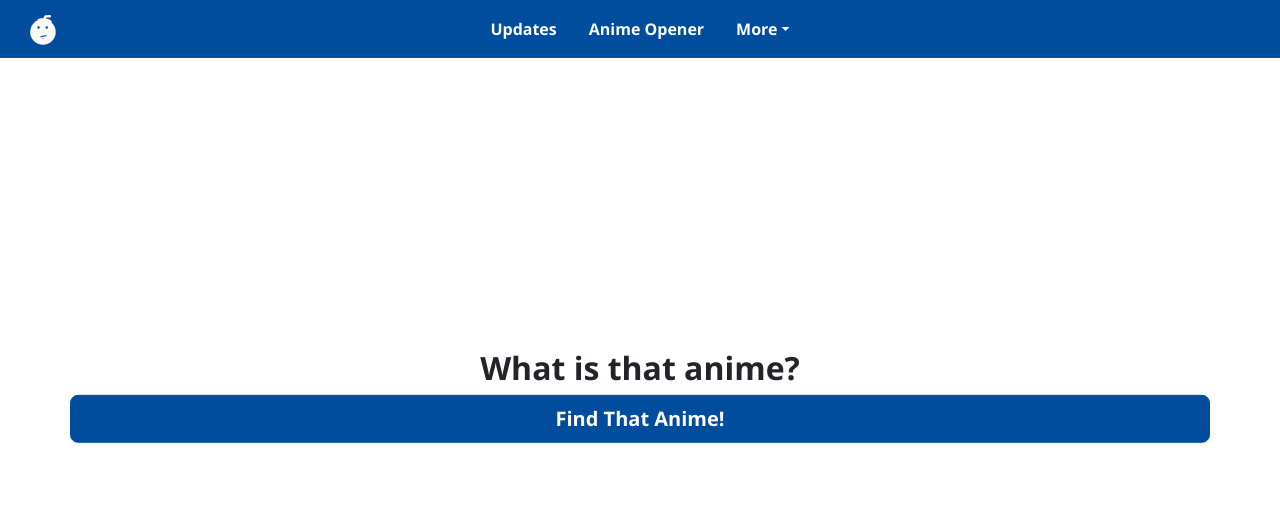
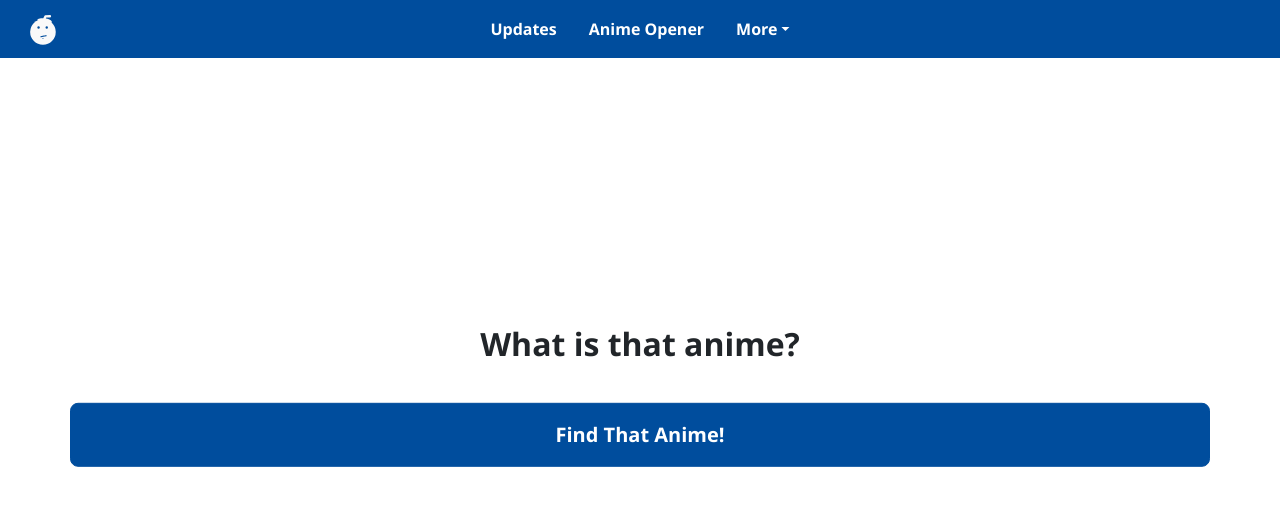
Before and after one commit to Bomberaid/website-app, a React (Vite) app: page /anime-opener in a window 1280 px wide. Shown: the top 506 px of the page. Built offline with nearby package versions, Linux system fonts and the light colour scheme.

Commit message:
Ready for Production

```diff
--- a/package.json
+++ b/package.json
@@ -15,10 +15,12 @@
     "bootstrap-icons": "^1.11.3",
     "crypto-js": "^4.2.0",
     "react": "^18.3.1",
+    "react-audio-visualize": "^1.2.0",
     "react-bootstrap": "^2.10.7",
     "react-dom": "^18.3.1",
     "react-router-dom": "^6.27.0",
-    "sass": "^1.83.0"
+    "sass": "^1.83.0",
+    "socket.io-client": "^4.8.1"
   },
   "devDependencies": {
     "@eslint/js": "^9.9.0",
@@ -33,6 +35,6 @@
     "sass-embedded": "^1.83.0",
     "typescript": "^5.5.3",
     "typescript-eslint": "^8.0.1",
-    "vite": "^5.4.1"
+    "vite": "^5.4.19"
   }
 }
--- a/src/AudioRecorder.tsx
+++ b/src/AudioRecorder.tsx
@@ -2,14 +2,19 @@ import React, { useState, useRef } from "react";
 import axios from "axios";
 
 import Row from 'react-bootstrap/Row';
+import { Stack } from "react-bootstrap";
+import { LiveAudioVisualizer } from "react-audio-visualize";
 
 const AudioRecorder: React.FC = () => {
   const [isRecording, setIsRecording] = useState(false);
-  //const [audioURL, setAudioURL] = useState<string | null>(null);
+  let found: boolean = false;
   const [animeFound, setAnimeFound] = useState<string | null>(null);
   const [imageFound, setImageFound] = useState<string | null>(null);
+  const [songFound, setSongFound] = useState<string | null>(null);
+  const [artistFound, setArtistFound] = useState<string | null>(null);
   const mediaRecorderRef = useRef<MediaRecorder | null>(null);
   const audioChunksRef = useRef<Blob[]>([]);
+  const [mediaRecorder, setMediaRecorder] = useState<MediaRecorder>();
 
   const startRecording = async () => {
     try {
@@ -18,32 +23,51 @@ const AudioRecorder: React.FC = () => {
       };
       const stream = await navigator.mediaDevices.getUserMedia({ audio: true });
       const mediaRecorder = new MediaRecorder(stream);
+      setMediaRecorder(mediaRecorder);
       mediaRecorderRef.current = mediaRecorder;
       audioChunksRef.current = [];
 
+      let timeout: number = 0;
+      let timeoutThreshold: number = 5;
+
       mediaRecorder.ondataavailable = (event) => {
+        if (timeout < timeoutThreshold) {
+          timeout += 1;
           if (event.data.size > 0) {
             audioChunksRef.current.push(event.data);
           }
-      };
 
-      mediaRecorder.onstop = () => {
           const audioBlob = new Blob(audioChunksRef.current, { type: "audio/wav" });
-        // const audioUrl = URL.createObjectURL(audioBlob);
-        // setAudioURL(audioUrl);
-
           const formData = new FormData();
           formData.append('audio-file', audioBlob);
 
+          if (found == false) {
             axios
-          .post("http://127.0.0.1:5000/recognize", formData, { headers })
+            .post("http://bomberaid.pythonanywhere.com/recognize", formData, { headers }) //.post("http://127.0.0.1:5000/recognize", formData, { headers })
             .then((res) => {
+              if (res.status == 200) {
                 setAnimeFound(res.data[0]);
                 setImageFound(res.data[1]);
-          })
+                setSongFound(res.data[2]);
+                setArtistFound(res.data[3]);
+
+                stopRecording();
+                found = true;     // This boolean has to be after the stopRecording()
+              }
+            })}
+          }
+        else {
+          stopRecording();
+          found = true;
+          setAnimeFound("Could not Find Song");
+          setImageFound(null);
+          setSongFound(null);
+          setArtistFound(null);
+        }
       };
 
-      mediaRecorder.start();
+
+      mediaRecorder.start(2000);
       setIsRecording(true);
     } catch (err) {
       console.error("Error accessing microphone:", err);
@@ -53,28 +77,56 @@ const AudioRecorder: React.FC = () => {
   const stopRecording = () => {
     mediaRecorderRef.current?.stop();
     setIsRecording(false);
+    found = false;
   };
 
   return (
-    <div className="container">
+    <Stack className="container" gap={2}>
+      {(!animeFound && !isRecording) && (
         <Row>
-        <button className="btn btn-lg btn-primary" onClick={isRecording ? stopRecording : startRecording}>
-          {isRecording ? <i className="bi bi-mic-mute-fill"></i> : "Find That Anime!"}
-        </button>
+        <h2>What is that anime?</h2>
       </Row>
-      {imageFound && (
-        <Row>
+    )}
+      {(imageFound && !isRecording) && (
+        <Row className="mb-4">
           <div>
             <img src={imageFound}></img>
           </div>
         </Row>
       )}
-      {animeFound && (
-        <Row>
-          <h2>{animeFound}</h2>
+      {(animeFound && !isRecording) && (
+        <Row className="mb-4">
+          <h1>{animeFound}</h1>
         </Row>
       )}
+      {(songFound && !isRecording) && (
+        <Row>
+          <h4>{songFound}</h4>
+        </Row>
+      )}
+      {(artistFound && !isRecording) && (
+        <Row>
+          <h5>{artistFound}</h5>
+        </Row>
+      )}
+      {(mediaRecorder && isRecording) && (
+        <div>
+          <LiveAudioVisualizer
+            mediaRecorder={mediaRecorder}
+            width={1000}
+            height={500}
+            barWidth={8}
+            barColor="rgb(0, 77, 157)"
+            gap={3}
+        />
         </div>
+      )}
+      <Row>
+        <button className="btn btn-lg btn-primary p-3 mt-4" onClick={isRecording ? stopRecording : startRecording}>
+          {isRecording ? "Stop" : "Find That Anime!"}
+        </button>
+      </Row>
+    </Stack>
   );
 };
 
--- a/src/pages/AnimeOpener.tsx
+++ b/src/pages/AnimeOpener.tsx
@@ -9,9 +9,6 @@ export function AnimeOpener() {
     <section>
             <Container fluid className="text-center position-absolute top-50 start-50 translate-middle">
               <Row>
-                <h2>What is that anime?</h2>
-              </Row>
-              <Row>
                 <h1>
                   <AudioRecorder />
                 </h1>
--- a/src/pages/Home.tsx
+++ b/src/pages/Home.tsx
@@ -1,10 +1,8 @@
-import { useState } from "react"
-
 export function Home() {
   return (
     <section>
             <h1 className="position-absolute top-50 start-50 translate-middle">
-              Cooking something here... :)
+              Work in Progress
             </h1>
       </section>
   )
```
Also changed, not shown: 2 other files (tests, documents, lock files or other folders). Lines whose indentation alone changed are shown as unchanged.
